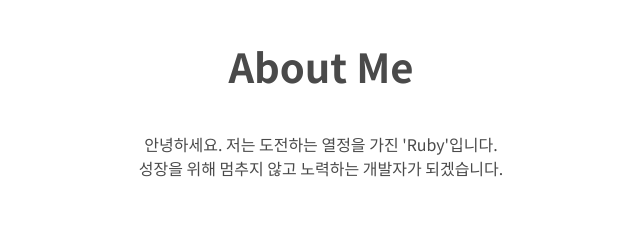
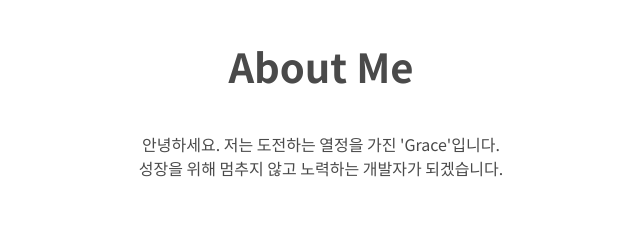
Before and after one commit to nej1044/Portfolio, a plain HTML site: page index.html in a window 1280 px wide. Shown: the part 920-1158 px from the top of the page, 319-959 px from the left. Drawn offline with nearby package versions, Linux system fonts and the light colour scheme.

Commit message:
Update index.html

```diff
--- a/index.html
+++ b/index.html
@@ -27,7 +27,7 @@
   <section class="about">
     <div class="helper"></div><div class="vertical-center">
       <h3>About Me</h3>
-      <p>안녕하세요. 저는 도전하는 열정을 가진 'Ruby'입니다.
+      <p>안녕하세요. 저는 도전하는 열정을 가진 'Grace'입니다.
         <br>성장을 위해 멈추지 않고 노력하는 개발자가 되겠습니다.
       </p>
 
```
